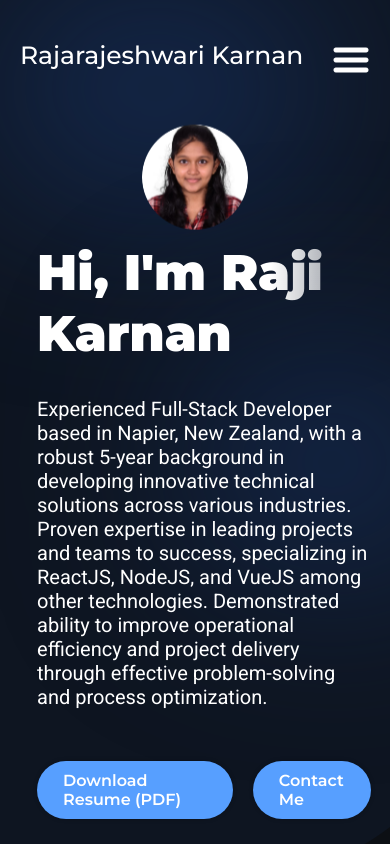
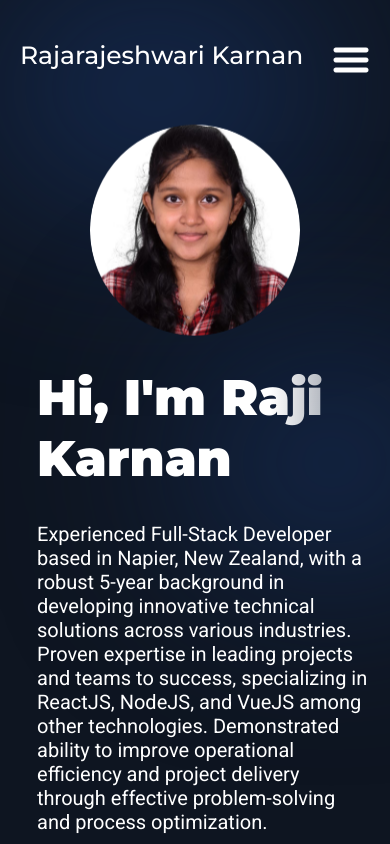
Before and after one commit to rajikarnan/Raji_Portfolio, a React (Vite) app: page / in a window 390 px wide. Shown: the top 844 px of the page. Built offline with nearby package versions, Linux system fonts and the light colour scheme.

Commit message:
Image fix

```diff
--- a/src/components/Dev/Dev.module.css
+++ b/src/components/Dev/Dev.module.css
@@ -120,6 +120,10 @@
   .content {
     align-items: center;
   }
+  .heroImg {
+    width: 60%;
+    margin-bottom: 20px;
+  }
 
   .title {
     width: 100%;
--- a/src/components/Work_history/Work_history.module.css
+++ b/src/components/Work_history/Work_history.module.css
@@ -131,4 +131,8 @@
     width: 100%;
     gap: 9px;
   }
+
+  .historyItem.active .details {
+    display: block;
+  }
 }
```
